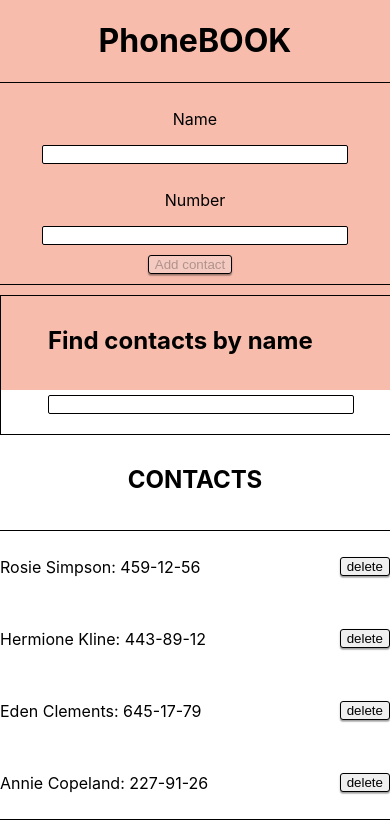
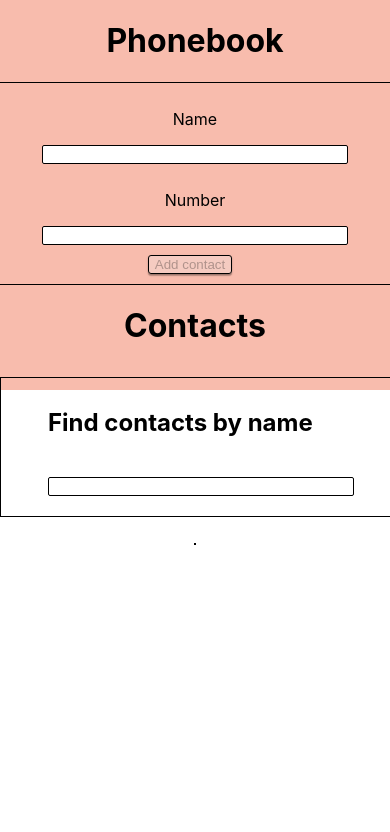
Before and after one commit to PavTrap/goit-react-hw-08-phonebook, a React (Create React App) app: page / in a window 390 px wide. Shown: the top 832 px of the page. Built offline with nearby package versions, Linux system fonts and the light colour scheme.

Commit message:
hw phonebook

```diff
--- a/src/components/App.jsx
+++ b/src/components/App.jsx
@@ -1,29 +1,69 @@
-import React, { Component } from 'react';
+// import React, { Component } from 'react';
+import React, { useEffect, useState } from 'react';
 import Notiflix from 'notiflix';
 import shortid from 'shortid';
 import { ContactList } from './ContactList';
-import { ContactForm } from './ContactForm';
+// import { ContactForm } from './ContactForm';
 import { Filter } from './Filter';
+import  NewContactForm  from './ContactForm';
 
 import css from './Contacts.module.css';
 
 
-export class App extends Component {
-  state = {
-    contacts: [
-      { id: 'id-1', name: 'Rosie Simpson', number: '459-12-56' },
-      { id: 'id-2', name: 'Hermione Kline', number: '443-89-12' },
-      { id: 'id-3', name: 'Eden Clements', number: '645-17-79' },
-      { id: 'id-4', name: 'Annie Copeland', number: '227-91-26' },
-    ],
-    filter: '',
-  };
+export const App = () => {
+  const [contacts, setContacts] = useState([]);
+  const [filter, setFilter] = useState('');
 
-  deleteContact = contactId => {
-    this.setState(prevState => ({
-      contacts: prevState.contacts.filter(contact => contact.id !== contactId)
-    }))
+
+useEffect(() => {
+  const storedContacts = localStorage.getItem('contacts');
+  const parsedContacts = JSON.parse(storedContacts);
+  if (parsedContacts && parsedContacts.length > 0) {
+    setContacts(parsedContacts);
   }
+}, [])
+
+useEffect(() => {
+  localStorage.setItem('contacts', JSON.stringify(contacts));
+}, [contacts]);
+
+
+const deleteContact = contactId => {
+  setContacts(prevContacts =>
+    prevContacts.filter(contact => contact.id !== contactId)
+  );
+};
+
+const addContact = (name, number) => {
+  const hasName = contacts.some(
+    obj => obj.name.toLowerCase() === name.toLowerCase()
+  );
+
+  if (hasName) {
+    Notiflix.Notify.info(`${name} is already in contacts`);
+    return;
+  } else {
+    const contact = {
+      id: shortid.generate(),
+      name,
+      number,
+    };
+    setContacts(prevContacts => [contact, ...prevContacts]);
+  }
+};
+
+const changeFilter = e => {
+  setFilter(e.currentTarget.value);
+};
+
+const getVisibleContacts = () => {
+  const normalizedFilter = filter.toLowerCase();
+  return contacts.filter(contact =>
+    contact.name.toLowerCase().includes(normalizedFilter)
+  );
+};
+
+const visibleContacts = getVisibleContacts();
 
 
 
@@ -33,27 +73,20 @@ export class App extends Component {
 
 
 
-  addContact = (name, number) => {
-    const hasName = this.state.contacts.some(
-      obj => obj.name.toLowerCase() === name.toLowerCase()
-    );
-    console.log(hasName);
-    console.log(name, number);
 
-    if (hasName) {
-      Notiflix.Notify.info(`${name} is alredy in contacts`);
-      return;
-    } else {
-      const contact = {
-        id: shortid.generate(),
-        name,
-        number,
-      };
-      this.setState(({ contacts }) => ({
-        contacts: [contact, ...contacts],
-      }));
-    }
-  };
+
+  return (
+    <div className={css.section}>
+      <h1>Phonebook</h1>
+
+      <NewContactForm onSubmit={addContact} />
+      <h1>Contacts</h1>
+      <Filter value={filter} onChange={changeFilter} />
+
+      <ContactList contacts={visibleContacts} onDeleteContact={deleteContact} />
+    </div>
+  );
+};
 
 
 
@@ -61,54 +94,115 @@ export class App extends Component {
 
 
 
-  changeFilter = e => {
-    this.setState({ filter: e.currentTarget.value });
-  };
-
-  getVisibleContacts = () => {
-    const { filter, contacts } = this.state;
-    const normalizedFilter = filter.toLowerCase();
-
-    return contacts.filter(contact =>
-      contact.name.toLowerCase().includes(normalizedFilter)
-    );
-  };
 
 
 
-  componentDidMount() {
-    const contacts = localStorage.getItem('contacts');
-    const parsedContacts = JSON.parse(contacts)
-
-    if(parsedContacts){
-      this.setState({contacts: parsedContacts})
-    }
-  };
-  componentDidUpdate(prevProps, prevState){
-
-    if(this.state.contacts !== prevState.contacts){
-      localStorage.setItem('contacts', JSON.stringify(this.state.contacts))
-    }
-  }
 
 
-  render() {
-    // console.log('App render')
-    const { filter } = this.state;
-    const visibleContacts = this.getVisibleContacts();
 
-    return(
-      <div className={css.section}>
-        <h1>PhoneBOOK</h1>
 
-        <ContactForm onSubmit={this.addContact} />
 
-        <Filter value={filter} onChange={this.changeFilter} />
+// export class App extends Component {
+//   state = {
+//     contacts: [
+//       { id: 'id-1', name: 'Rosie Simpson', number: '459-12-56' },
+//       { id: 'id-2', name: 'Hermione Kline', number: '443-89-12' },
+//       { id: 'id-3', name: 'Eden Clements', number: '645-17-79' },
+//       { id: 'id-4', name: 'Annie Copeland', number: '227-91-26' },
+//     ],
+//     filter: '',
+//   };
 
-        <h2>CONTACTS</h2>
+//   deleteContact = contactId => {
+//     this.setState(prevState => ({
+//       contacts: prevState.contacts.filter(contact => contact.id !== contactId)
+//     }))
+//   }
 
-        <ContactList contacts={visibleContacts} onDeleteContact={this.deleteContact} />
-      </div>
-    )
-  }
-}
+
+
+
+
+
+
+
+
+//   addContact = (name, number) => {
+//     const hasName = this.state.contacts.some(
+//       obj => obj.name.toLowerCase() === name.toLowerCase()
+//     );
+//     console.log(hasName);
+//     console.log(name, number);
+
+//     if (hasName) {
+//       Notiflix.Notify.info(`${name} is alredy in contacts`);
+//       return;
+//     } else {
+//       const contact = {
+//         id: shortid.generate(),
+//         name,
+//         number,
+//       };
+//       this.setState(({ contacts }) => ({
+//         contacts: [contact, ...contacts],
+//       }));
+//     }
+//   };
+
+
+
+
+
+
+
+//   changeFilter = e => {
+//     this.setState({ filter: e.currentTarget.value });
+//   };
+
+//   getVisibleContacts = () => {
+//     const { filter, contacts } = this.state;
+//     const normalizedFilter = filter.toLowerCase();
+
+//     return contacts.filter(contact =>
+//       contact.name.toLowerCase().includes(normalizedFilter)
+//     );
+//   };
+
+
+
+//   componentDidMount() {
+//     const contacts = localStorage.getItem('contacts');
+//     const parsedContacts = JSON.parse(contacts)
+
+//     if(parsedContacts){
+//       this.setState({contacts: parsedContacts})
+//     }
+//   };
+//   componentDidUpdate(prevProps, prevState){
+
+//     if(this.state.contacts !== prevState.contacts){
+//       localStorage.setItem('contacts', JSON.stringify(this.state.contacts))
+//     }
+//   }
+
+
+//   render() {
+//     // console.log('App render')
+//     const { filter } = this.state;
+//     const visibleContacts = this.getVisibleContacts();
+
+//     return(
+//       <div className={css.section}>
+//         <h1>PhoneBOOK</h1>
+//         <NewContactForm onSubmit={this.addContact} />
+//         {/* <ContactForm onSubmit={this.addContact} /> */}
+
+//         <Filter value={filter} onChange={this.changeFilter} />
+
+//         <h2>CONTACTS</h2>
+
+//         <ContactList contacts={visibleContacts} onDeleteContact={this.deleteContact} />
+//       </div>
+//     )
+//   }
+// }
--- a/src/components/ContactForm.jsx
+++ b/src/components/ContactForm.jsx
@@ -1,33 +1,43 @@
-import React, { Component } from 'react';
+// import React, { Component } from 'react';
+import React, {useState} from 'react';
 import css from './Contacts.module.css';
 
-export class ContactForm extends Component {
-  state = {
-    name: '',
-    number: '',
+
+export default function NewContactForm({onSubmit}){
+  const [name, setName] = useState('');
+  const [number, setNumber] = useState('');
+    // const handleNameChange = event => {
+    //   setName(event.target.value);
+    //   // this.setState({ name: 'qwe' })
+    // }
+    // const handleNumberChange = event => {
+    //   setNumber(event.target.value);
+    // }
+  const handleChange = e => {
+    const { name, value } = e.currentTarget;
+    if (name === 'name') {
+      setName(value);
+    } else if (name === 'number') {
+      setNumber(value);
+    }
+  };
+  const handleSubmit = e => {
+    e.preventDefault();
+    onSubmit(name, number);
+    setName('');
+    setNumber('');
   };
 
-  handleChange = e => {
-    const { name, value } = e.currentTarget;
-    this.setState({ [name]: value });
-  };
 
-  handleSubmit = e => {
-    e.preventDefault();
-    // console.log(this.state)
-    this.props.onSubmit(this.state.name, this.state.number);
-    this.setState({ name: '', number: '' });
-  };
-
-  render() {
-    return (
-      <form className={css.form} onSubmit={this.handleSubmit}>
+  return(
+    <form className={css.form} onSubmit={handleSubmit}>
         <p>Name</p>
         <input
           type="text"
-          className={css.input}          name="name"
-          value={this.state.name}
-          onChange={this.handleChange}
+          className={css.input}
+          name="name"
+          value={name}
+          onChange={handleChange}
           pattern="^[a-zA-Zа-яА-Я]+(([' -][a-zA-Zа-яА-Я ])?[a-zA-Zа-яА-Я]*)*$"
           title="Name may contain only letters, apostrophe, dash and spaces. For example Adrian, Jacob Mercer, Charles de Batz de Castelmore d'Artagnan"
           required
@@ -37,8 +47,8 @@ export class ContactForm extends Component {
           type="tel"
           name="number"
           className={css.input}
-          value={this.state.number}
-          onChange={this.handleChange}
+          value={number}
+          onChange={handleChange}
           pattern="\+?\d{1,4}?[-.\s]?\(?\d{1,3}?\)?[-.\s]?\d{1,4}[-.\s]?\d{1,4}[-.\s]?\d{1,9}"
           title="Phone number must be digits and can contain spaces, dashes, parentheses and can start with +"
           required
@@ -46,14 +56,89 @@ export class ContactForm extends Component {
         <button
           type="submit"
           className={css.button}
-          disabled={!this.state.name || !this.state.number}
+          disabled={!name || !number}
         >
           Add contact
         </button>
       </form>
-    );
-  }
+  )
 }
+
+
+
+
+
+
+
+
+
+
+
+
+
+
+
+
+
+
+
+
+
+
+
+// export class ContactForm extends Component {
+//   state = {
+//     name: '',
+//     number: '',
+//   };
+
+  // handleChange = e => {
+  //   const { name, value } = e.currentTarget;
+  //   this.setState({ [name]: value });
+  // };
+
+  // handleSubmit = e => {
+  //   e.preventDefault();
+  //   // console.log(this.state)
+  //   this.props.onSubmit(this.state.name, this.state.number);
+  //   this.setState({ name: '', number: '' });
+  // };
+
+//   render() {
+//     return (
+//       <form className={css.form} onSubmit={this.handleSubmit}>
+//         <p>Name</p>
+//         <input
+//           type="text"
+//           className={css.input}          name="name"
+//           value={this.state.name}
+//           onChange={this.handleChange}
+//           pattern="^[a-zA-Zа-яА-Я]+(([' -][a-zA-Zа-яА-Я ])?[a-zA-Zа-яА-Я]*)*$"
+//           title="Name may contain only letters, apostrophe, dash and spaces. For example Adrian, Jacob Mercer, Charles de Batz de Castelmore d'Artagnan"
+//           required
+//         />
+//         <p>Number</p>
+//         <input
+//           type="tel"
+//           name="number"
+//           className={css.input}
+//           value={this.state.number}
+//           onChange={this.handleChange}
+//           pattern="\+?\d{1,4}?[-.\s]?\(?\d{1,3}?\)?[-.\s]?\d{1,4}[-.\s]?\d{1,4}[-.\s]?\d{1,9}"
+//           title="Phone number must be digits and can contain spaces, dashes, parentheses and can start with +"
+//           required
+//         />
+//         <button
+//           type="submit"
+//           className={css.button}
+//           disabled={!this.state.name || !this.state.number}
+//         >
+//           Add contact
+//         </button>
+//       </form>
+//     );
+//   }
+// }
 
 
 
```
Also changed, not shown: 1 other file (tests, documents, lock files or other folders).
